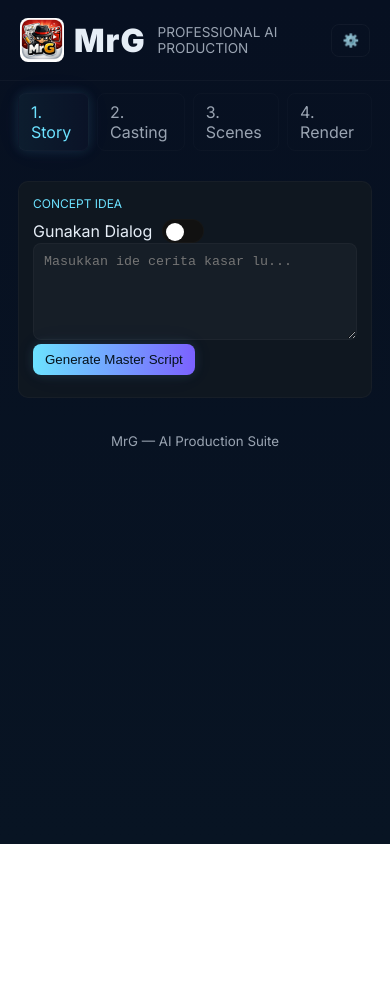
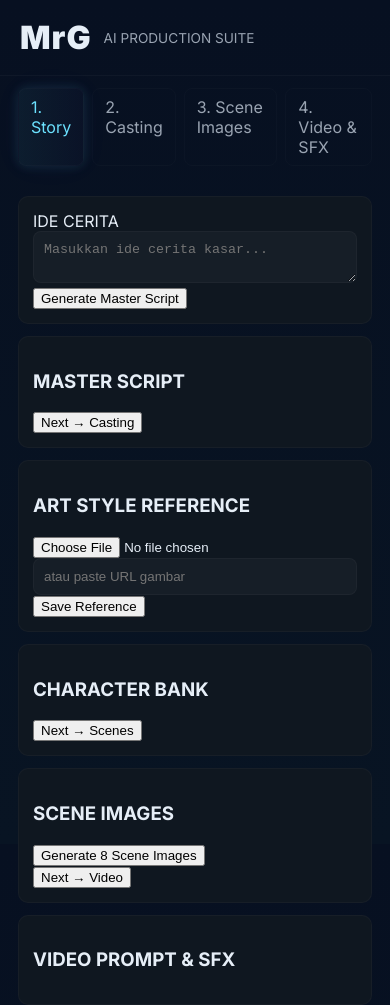
Before and after one commit to riskiriandi/MrG, a plain HTML site: page index.html in a window 390 px wide. Before the commit the page ends 844 px from the top, so only its background shows below. Drawn offline with Linux system fonts and the light colour scheme.

Commit message:
Update index.html

```diff
--- a/index.html
+++ b/index.html
@@ -2,143 +2,82 @@
 <html lang="id">
 <head>
   <meta charset="UTF-8">
-    <meta name="viewport" content="width=device-width, initial-scale=1.0, maximum-scale=1.0, user-scalable=no">
-    <title>MrG - AI Production Suite</title>
+  <meta name="viewport" content="width=device-width,initial-scale=1.0">
+  <title>MrG – AI Production Suite</title>
   <link rel="stylesheet" href="style.css">
-    <link href="https://fonts.googleapis.com/css2?family=Inter:wght@400;900&display=swap" rel="stylesheet">
+  <link href="https://fonts.googleapis.com/css2?family=Inter:wght@400;700;900&display=swap" rel="stylesheet">
 </head>
 <body>
 
 <header class="brand-header">
   <div class="logo-wrapper">
-            <img src="logo.png" alt="Logo" class="app-icon-top">
     <h1 class="logo-mrg">MrG</h1>
   </div>
-        <p class="tagline">PROFESSIONAL AI PRODUCTION</p>
-        <button class="btn-settings" onclick="toggleSettings()" title="Settings ⚙️">⚙️</button>
+  <p class="tagline">AI PRODUCTION SUITE</p>
 </header>
 
 <nav class="nav-bar">
-        <div class="nav-item active" id="nav1" onclick="showTab(1)">1. Story</div>
-        <div class="nav-item" id="nav2" onclick="showTab(2)">2. Casting</div>
-        <div class="nav-item" id="nav3" onclick="showTab(3)">3. Scenes</div>
-        <div class="nav-item" id="nav4" onclick="showTab(4)">4. Render</div>
+  <div class="nav-item active" onclick="showTab(1)">1. Story</div>
+  <div class="nav-item" onclick="showTab(2)">2. Casting</div>
+  <div class="nav-item" onclick="showTab(3)">3. Scene Images</div>
+  <div class="nav-item" onclick="showTab(4)">4. Video & SFX</div>
 </nav>
 
 <main class="container">
-        <!-- TAB 1: STORY -->
-        <section id="tab1" class="tab-content active">
+
+<!-- TAB 1 -->
+<section id="tab1" class="tab active">
   <div class="card">
-                <label class="neon-label">CONCEPT IDEA</label>
-                <div class="toggle-container">
-                    <span>Gunakan Dialog</span>
-                    <label class="switch">
-                        <input type="checkbox" id="useDialog">
-                        <span class="slider"></span>
-                    </label>
+    <label>IDE CERITA</label>
+    <textarea id="storyIdea" placeholder="Masukkan ide cerita kasar..."></textarea>
+    <button class="btn-primary" onclick="generateStory()">Generate Master Script</button>
+    <div id="status1" class="status"></div>
   </div>
 
-                <textarea id="storyIdea" rows="5" placeholder="Masukkan ide cerita kasar lu..."></textarea>
-
-                <div class="row">
-                    <button class="btn-neon" onclick="generateStory()">Generate Master Script</button>
-                    <button class="btn-secondary" id="nextToCasting" onclick="showTab(2)" style="display:none;">Next: Casting →</button>
-                </div>
-
-                <div id="status1" class="status-msg"></div>
-            </div>
-
-            <div id="storyResult" class="card" style="display:none;">
-                <label>MASTER SCRIPT (Claude)</label>
-                <div id="storyText" class="output-text"></div>
-                <div class="row" style="margin-top:8px;">
-                    <button class="btn-copy" onclick="navigator.clipboard.writeText(document.getElementById('storyText').innerText)">Copy Script</button>
-                    <button class="btn-neon" onclick="showTab(2)">Next: Go to Casting</button>
-                </div>
+  <div id="storyResult" class="card hidden">
+    <h3>MASTER SCRIPT</h3>
+    <pre id="storyText"></pre>
+    <div id="charTags" class="char-tags"></div>
+    <button class="btn-next" onclick="showTab(2)">Next → Casting</button>
   </div>
 </section>
 
-        <!-- TAB 2: CASTING -->
-        <section id="tab2" class="tab-content" style="display:none;">
+<!-- TAB 2 -->
+<section id="tab2" class="tab">
   <div class="card">
-                <label class="neon-label">ART STYLE REFERENCE</label>
-                <div class="input-group-row">
-                    <input type="file" id="styleFile" accept="image/*" onchange="handleStyleSource('file')">
-                    <div style="text-align:center; margin:5px 0; font-size:0.7rem;">— ATAU —</div>
-                    <input type="text" id="styleUrl" placeholder="Paste Link Gambar Style (https://...)" onchange="handleStyleSource('url')">
-                </div>
-                <p id="styleStatus" class="status-msg">Belum ada style referensi.</p>
-            </div>
-
-            <div class="card mode-card">
-                <div class="toggle-container">
-                    <span>Mode Seedream PRO (4K)</span>
-                    <label class="switch">
-                        <input type="checkbox" id="imgQuality" checked>
-                        <span class="slider"></span>
-                    </label>
-                </div>
+    <h3>ART STYLE REFERENCE</h3>
+    <input type="file" id="styleFile">
+    <input type="text" id="styleUrl" placeholder="atau paste URL gambar">
+    <button class="btn-primary" onclick="saveStyle()">Save Reference</button>
+    <div id="styleStatus" class="status"></div>
   </div>
 
   <div class="card">
-                <label class="neon-label">CHARACTER BANK</label>
-                <div id="charGrid" class="char-grid">
-                    <!-- Character cards injected here by JS -->
-                </div>
-                <div style="margin-top:8px;">
-                    <button class="btn-neon" onclick="processScenes()">Next: Direct to Scenes (AI)</button>
-                </div>
+    <h3>CHARACTER BANK</h3>
+    <div id="charGrid" class="char-grid"></div>
+    <button class="btn-next" onclick="showTab(3)">Next → Scenes</button>
   </div>
 </section>
 
-        <!-- TAB 3: SCENES & SFX -->
-        <section id="tab3" class="tab-content" style="display:none;">
+<!-- TAB 3 -->
+<section id="tab3" class="tab">
   <div class="card">
-                <label class="neon-label">SCENES (AI DIRECTOR)</label>
-                <div style="margin-bottom:8px;">
-                    <button class="btn-neon" onclick="processScenes()">Generate 8 Scenes + SFX</button>
-                    <button class="btn-secondary" onclick="showTab(4)">Skip → Show Production</button>
-                </div>
-                <div id="scenesList" class="scenes-list">
-                    <!-- Scenes injected here by JS -->
-                </div>
+    <h3>SCENE IMAGES</h3>
+    <button class="btn-primary" onclick="generateScenes()">Generate 8 Scene Images</button>
+    <div id="sceneGrid" class="scene-grid"></div>
+    <button class="btn-next" onclick="showTab(4)">Next → Video</button>
   </div>
 </section>
 
-        <!-- TAB 4: RENDER & PROMPTS -->
-        <section id="tab4" class="tab-content" style="display:none;">
+<!-- TAB 4 -->
+<section id="tab4" class="tab">
   <div class="card">
-                <label class="neon-label">RENDER & PRODUCTION</label>
-                <div id="finalProduction">
-                    <h2 style="text-align:center; color:var(--primary);">PRODUCTION SUMMARY</h2>
-                    <!-- Populated by updateFinalTab() -->
-                </div>
-                <div style="margin-top:10px;">
-                    <button class="btn-copy" onclick="downloadProjectJSON()">Download Project JSON</button>
-                </div>
+    <h3>VIDEO PROMPT & SFX</h3>
+    <div id="videoOutput"></div>
   </div>
 </section>
+
 </main>
-
-    <!-- SETTINGS MODAL -->
-    <div id="settingsModal" class="modal" style="display:none;">
-        <div class="modal-card">
-            <h3>MrG Settings</h3>
-            <label>Pollinations API Key</label>
-            <input id="pKey" type="text" placeholder="Bearer key...">
-            <label>ImgBB API Key (optional for file upload)</label>
-            <input id="iKey" type="text" placeholder="ImgBB key">
-            <div style="margin-top:10px;">
-                <button class="btn-neon" onclick="saveKeys()">Save Keys</button>
-                <button class="btn-secondary" onclick="toggleSettings()">Close</button>
-            </div>
-            <p style="font-size:0.8rem; color:#aaa; margin-top:10px;">Kunci disimpan di localStorage pada device Anda.</p>
-        </div>
-    </div>
-
-    <footer class="app-footer">
-        <small>MrG — AI Production Suite</small>
-    </footer>
 
 <script src="app.js"></script>
 </body>
```
Lines whose indentation alone changed are shown as unchanged.
